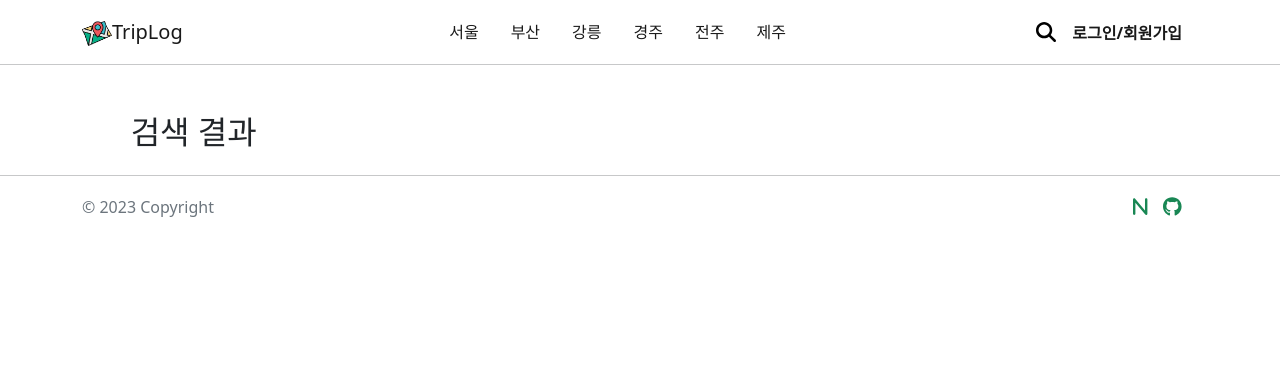
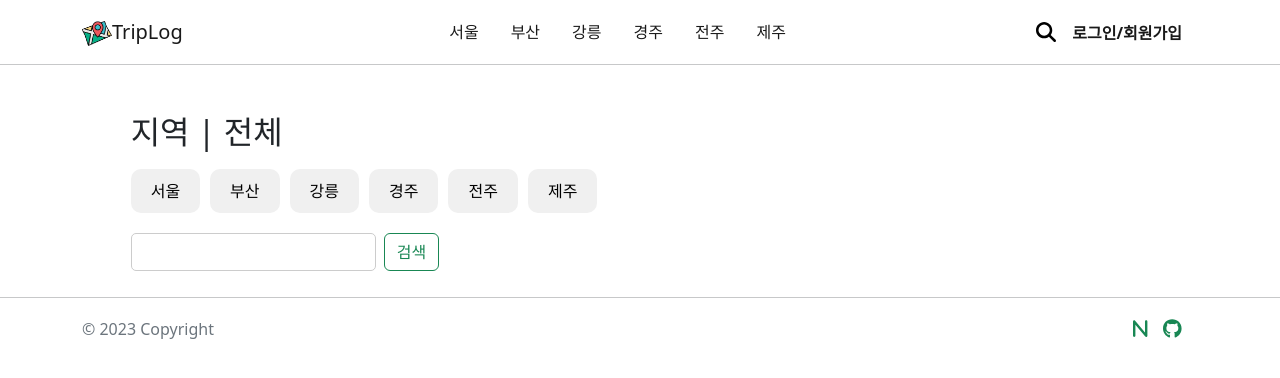
Before and after one commit to bokjunwoo/-wanted-pre-onboarding-challenge-fe-ts, a Next.js app: page /search in a window 1280 px wide. Shown: the top 378 px of the page. Built offline with nearby package versions, Linux system fonts and the light colour scheme; no server answers.

Commit message:
feat : Search page init / 지역 선택 기능 추가

```diff
--- a/pages/search.tsx
+++ b/pages/search.tsx
@@ -1,16 +1,79 @@
-import { useSearchParams } from 'next/navigation';
-import React from 'react';
-import { Row } from 'react-bootstrap';
+import { regionNames } from '@/data/region';
+import { Input } from '@/styles/styled';
+import Head from 'next/head';
+import { useRouter, useSearchParams } from 'next/navigation';
+import React, { useCallback, useState } from 'react';
+import { Button, Form } from 'react-bootstrap';
 
 export default function Search() {
+  const router = useRouter();
+
   const searchParams = useSearchParams();
+
   const searchTitle = searchParams.get('title');
+  const region = searchParams.get('region');
+
+  const [activeButton, setActiveButton] = useState<number | null>(null);
+
+  const handleButtonClick = (buttonId: number) => {
+    setActiveButton(buttonId === activeButton ? null : buttonId);
+    handlePageChange(buttonId);
+  };
+
+  const createQueryString = useCallback(
+    (name: string, value: string) => {
+      const params = new URLSearchParams(searchParams);
+      params.set(name, value);
+
+      return params.toString();
+    },
+    [searchParams],
+  );
+
+  const handlePageChange = (buttonId: number) => {
+    const selectedRegion = buttonData[buttonId - 1].name;
+    const queryString = createQueryString('region', selectedRegion);
+    router.push('?' + queryString);
+  };
+
+  const buttonData = [
+    { id: 1, label: '서울', name: 'seoul' },
+    { id: 2, label: '부산', name: 'busan' },
+    { id: 3, label: '강릉', name: 'gangneung' },
+    { id: 4, label: '경주', name: 'gyeongju' },
+    { id: 5, label: '전주', name: 'jeonju' },
+    { id: 6, label: '제주', name: 'jeju' },
+  ];
 
   return (
     <>
-      <h1 className="fs-2 mt-5">검색 결과</h1>
+      <Head>
+        <title>
+          {region ? `${regionNames[region]} - 결과` : '트립로그 - 검색하기'}
+        </title>
+      </Head>
 
-      <Row xs={1} sm={2} md={2} lg={3} className="mt-2"></Row>
+      <div className="mt-5">
+        <h1 className="fs-2 mt-5">
+          지역 {region ? `| ${regionNames[region]}` : '| 전체'}
+        </h1>
+
+        {buttonData.map((button) => (
+          <button
+            key={button.id}
+            onClick={() => handleButtonClick(button.id)}
+            className={activeButton === button.id ? 'active' : ''}
+          >
+            {button.label}
+          </button>
+        ))}
+      </div>
+
+      <Form className="d-flex align-items-center">
+        <Input type="text" className="me-2" />
+
+        <Button variant="outline-success">검색</Button>
+      </Form>
     </>
   );
 }
```
